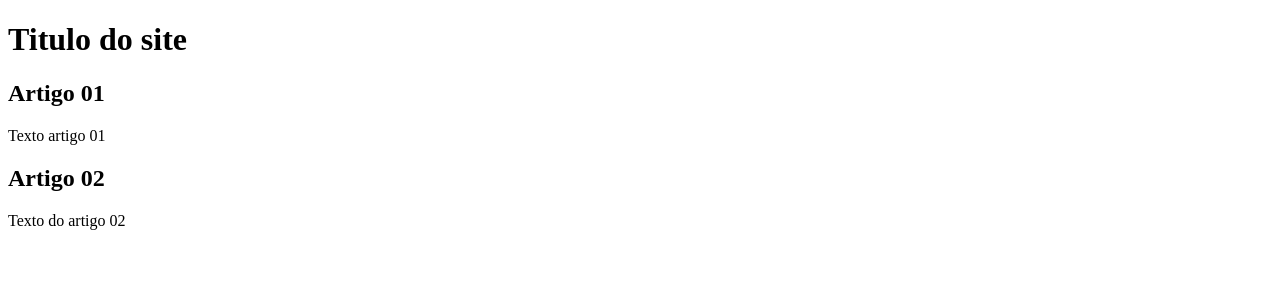
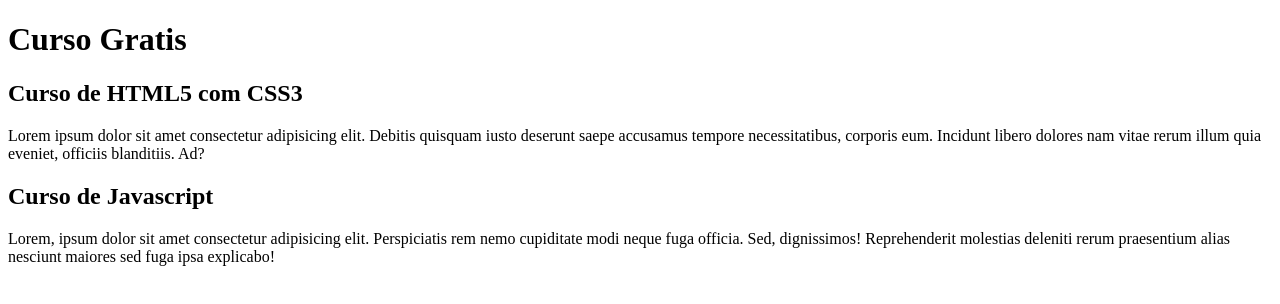
Before and after one commit to Samuel-Oliveiras/projeto-site, a plain HTML site: page index.html in a window 1280 px wide. Drawn offline with Linux system fonts and the light colour scheme.

Commit message:
comecei a escrever conteudo

```diff
--- a/index.html
+++ b/index.html
@@ -8,15 +8,15 @@
 <body>
     <main>
         <header>
-            <h1>Titulo do site</h1>
+            <h1>Curso Gratis</h1>
         </header>
         <article>
-            <h2>Artigo 01</h2>
-            <p>Texto artigo 01</p>
+            <h2>Curso de HTML5 com CSS3</h2>
+            <p>Lorem ipsum dolor sit amet consectetur adipisicing elit. Debitis quisquam iusto deserunt saepe accusamus tempore necessitatibus, corporis eum. Incidunt libero dolores nam vitae rerum illum quia eveniet, officiis blanditiis. Ad?</p>
         </article>
         <article>
-            <h2>Artigo 02</h2>
-            <p>Texto do artigo 02</p>
+            <h2>Curso de Javascript</h2>
+            <p>Lorem, ipsum dolor sit amet consectetur adipisicing elit. Perspiciatis rem nemo cupiditate modi neque fuga officia. Sed, dignissimos! Reprehenderit molestias deleniti rerum praesentium alias nesciunt maiores sed fuga ipsa explicabo!</p>
         </article>
     </main>
 
```
